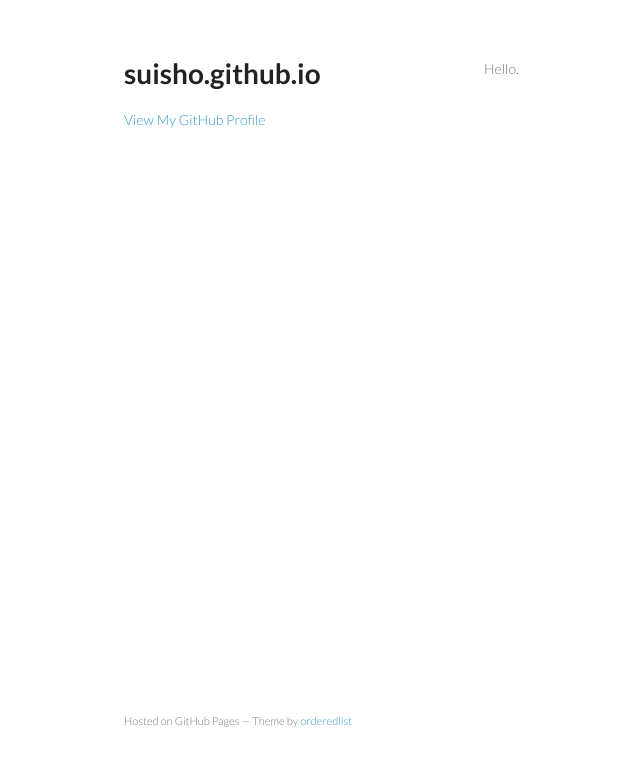
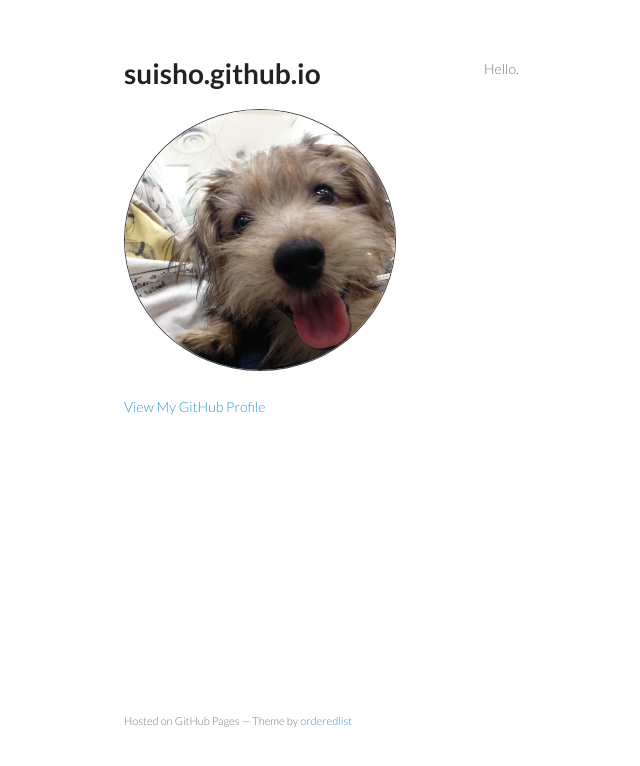
Before and after one commit to suisho/suisho.github.io, a plain HTML site: page index.html in a window 1280 px wide. Shown: the whole page, without its empty margins (86-726 px from the left). Drawn offline with Linux system fonts and the light colour scheme.

Commit message:
on the scratch

```diff
--- a/index.html
+++ b/index.html
@@ -27,6 +27,7 @@
     <div class="wrapper">
       <header>
         <h1>suisho.github.io</h1>
+        <img class="scratch" src="./scratch.jpg">
         <p></p>
 
 
--- a/stylesheets/styles.css
+++ b/stylesheets/styles.css
@@ -253,3 +253,7 @@ footer {
     color:#444;
   }
 }
+img.scratch{
+  border-radius:50%;
+  border: #444 1px solid;
+}
```
Also changed, not shown: scratch.jpg (added).
